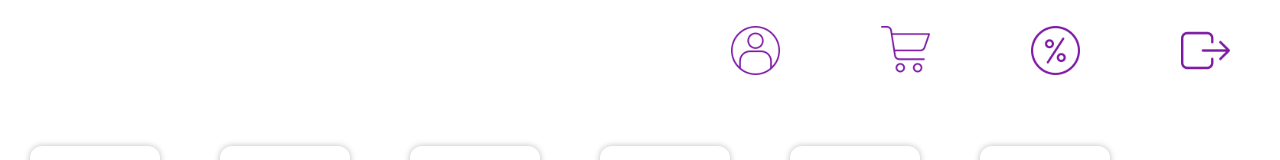
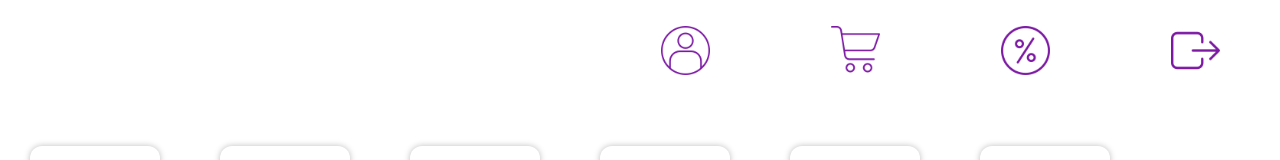
Before and after one commit to lalalilulu/fe-food-service, a React (Create React App) app: page /dashboard in a window 1280 px wide. Shown: the top 160 px of the page. Built offline with nearby package versions, Linux system fonts and the light colour scheme.

Commit message:
change margins for layouts

```diff
--- a/src/CompleteOrder.js
+++ b/src/CompleteOrder.js
@@ -8,7 +8,7 @@ function CompleteOrder() {
         <div className="order-container">
             <div className="modalHeader">
                 <Link to="/dashboard" className="return-btn"/>
-                <h2>Complete order</h2>
+                <h2>Thank you</h2>
             </div>
             <div className="complete-info">
                 <img className="completePng" src={completePng} alt="Dish"/>
--- a/src/styles/dashboard.scss
+++ b/src/styles/dashboard.scss
@@ -25,7 +25,7 @@
   display: block;
   height: 70px;
   width: 70px;
-  margin: 40px;
+  margin: 50px;
   background-size: 70% 70%;
   background-position: center;
   background-repeat: no-repeat;
```
